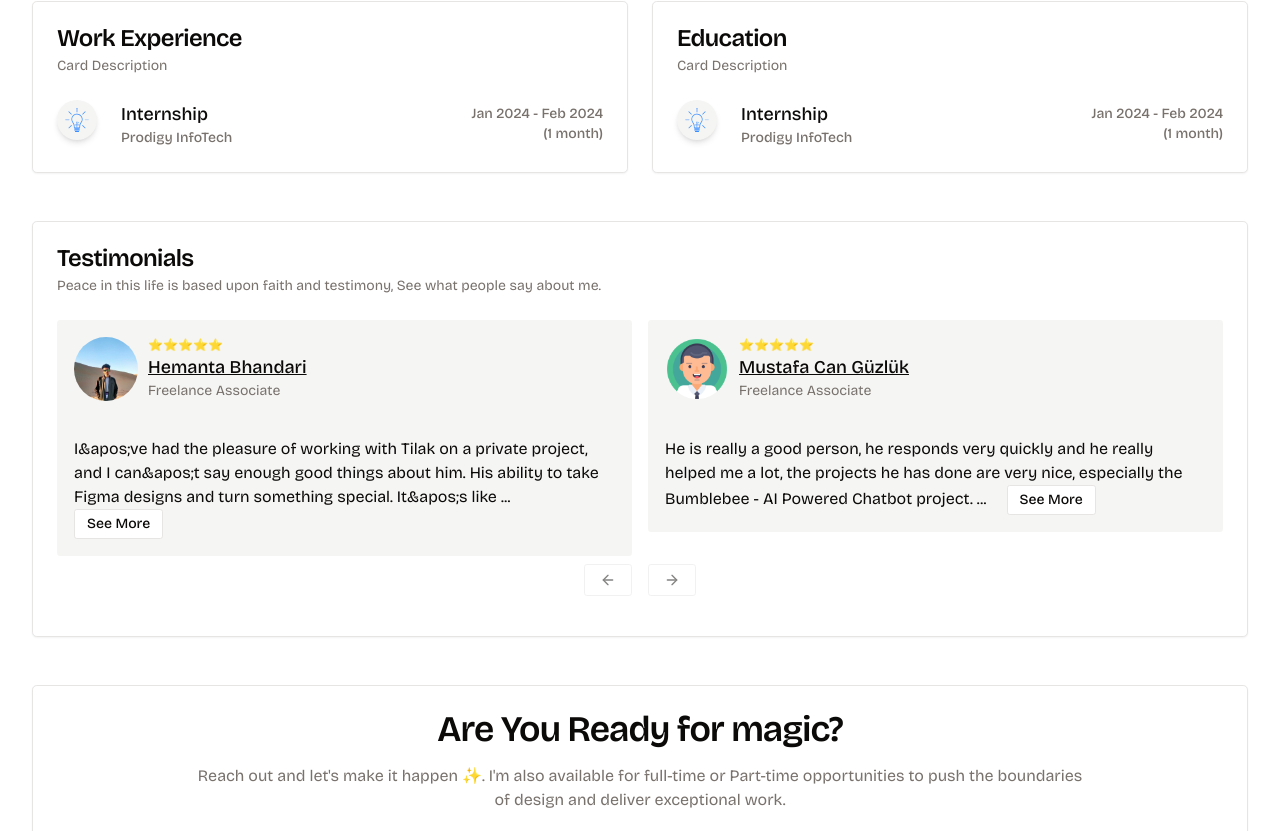
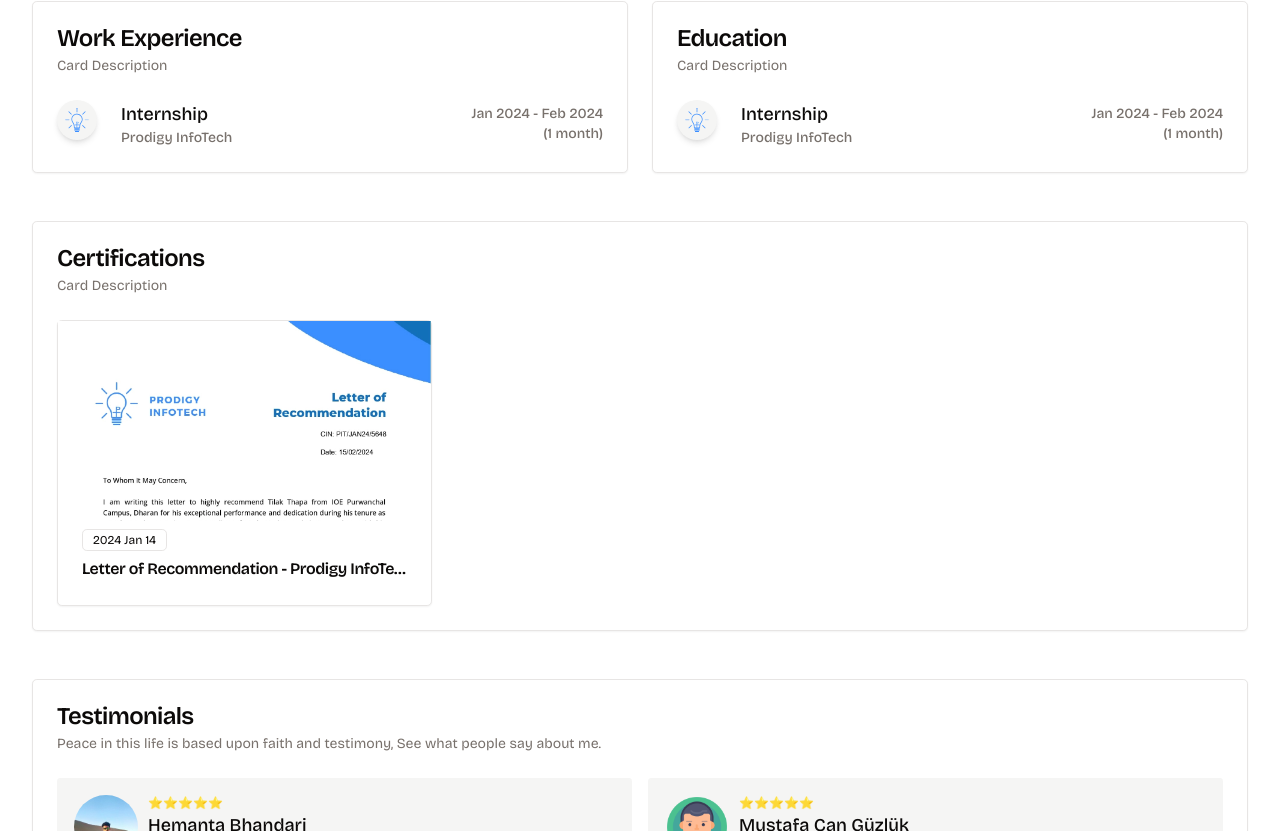
Before and after one commit to jrTilak/jrtilak.dev, a Next.js app: page /about in a window 1280 px wide. Shown: the part 605-1436 px from the top of the page. Built offline with nearby package versions, Linux system fonts and the light colour scheme.

Commit message:
feat: add certifications

```diff
--- /dev/null
+++ b/src/app/(pages)/about/_components/certifications.tsx
@@ -0,0 +1,71 @@
+import React from "react";
+import {
+  Card,
+  CardContent,
+  CardDescription,
+  CardHeader,
+  CardTitle,
+} from "@/components/ui/card";
+import { CERTIFICATION } from "@/data/certification";
+import Image from "next/image";
+import { Badge } from "@/components/ui/badge";
+import Link from "next/link";
+
+const Certifications = () => {
+  return (
+    <section className="container mx-auto">
+      <Card>
+        <CardHeader>
+          <CardTitle>Certifications</CardTitle>
+          <CardDescription>Card Description</CardDescription>
+        </CardHeader>
+        <CardContent className="grid gap-5 grid-cols-1 sm:grid-cols-2 lg:grid-cols-3 2xl:grid-cols-4">
+          {CERTIFICATION.map((certification, i) => (
+            <Card
+              key={i}
+              className="group cursor-pointer hover:shadow-md transition-colors"
+            >
+              <Link
+                target="_blank"
+                href={certification.image}
+                className="w-full h-fit"
+              >
+                <Image
+                  src={certification.image}
+                  alt={certification.title}
+                  width={300}
+                  height={200}
+                  className="w-full h-auto object-cover object-top sm:h-[200px]"
+                />
+              </Link>
+              <CardHeader className="pt-2">
+                <div className="flex justify-between">
+                  <div className="flex flex-wrap gap-2.5">
+                    <Badge
+                      variant={"outline"}
+                      key={i}
+                      className="font-normal w-fit rounded-lg capitalize text-xs"
+                    >
+                      {certification.issuedAt}
+                    </Badge>
+                  </div>
+                </div>
+                <Link
+                  href={certification.link}
+                  target="_blank"
+                  className="hover:underline"
+                >
+                  <CardTitle className="truncate text-base text-left">
+                    {certification.title}
+                  </CardTitle>
+                </Link>
+              </CardHeader>
+            </Card>
+          ))}
+        </CardContent>
+      </Card>
+    </section>
+  );
+};
+
+export default Certifications;
--- a/src/app/(pages)/about/_components/experience.tsx
+++ b/src/app/(pages)/about/_components/experience.tsx
@@ -16,6 +16,7 @@ import { EXPERIENCES } from "@/data/experiences";
 import Image from "next/image";
 import { ChevronDown } from "lucide-react";
 import Link from "next/link";
+import { getCertificationDetails } from "@/helpers/get-certification.details";
 
 const Experience = () => {
   return (
@@ -62,8 +63,33 @@ const Experience = () => {
                       {experience.date.duration})
                     </span>
                   </AccordionTrigger>
-                  <AccordionContent className="font-normal">
-                    {experience.description}
+
+                  <AccordionContent className="font-normal flex flex-col gap-4">
+                    <div> {experience.description}</div>
+
+                    <div className="flex flex-wrap gap-2.5">
+                      {experience.certifications?.map((certification, i) => {
+                        const certificationData =
+                          getCertificationDetails(certification);
+                        return (
+                          <Link
+                            key={i}
+                            href={certificationData.image}
+                            target="_blank"
+                            className="hover:scale-110 transition-all"
+                          >
+                            <Image
+                              src={certificationData.image}
+                              alt={certificationData.title}
+                              height={60}
+                              width={60}
+                              key={i}
+                              className="rounded-md object-cover object-center"
+                            />
+                          </Link>
+                        );
+                      })}
+                    </div>
                   </AccordionContent>
                 </div>
               </div>
--- a/src/app/(pages)/about/page.tsx
+++ b/src/app/(pages)/about/page.tsx
@@ -5,6 +5,7 @@ import Testimonials from "@/components/globals/testimonials";
 import AreYouReady from "@/components/globals/are-you-ready";
 import Experience from "./_components/experience";
 import Education from "./_components/education";
+import Certifications from "./_components/certifications";
 
 const Page = () => {
   return (
@@ -20,6 +21,7 @@ const Page = () => {
         <Experience />
         <Education />
       </section>
+      <Certifications />
       <Testimonials />
       <AreYouReady />
     </div>
--- a/src/data/certification.ts
+++ b/src/data/certification.ts
@@ -0,0 +1,11 @@
+export const CERTIFICATION = [
+  {
+    id: "lor-prodigy",
+    image: "/images/certifications/lor-prodigy.png",
+    issuedAt: "2024 Jan 14",
+    link: "https://prodigyinfotech.dev/",
+    title: "Letter of Recommendation - Prodigy InfoTech",
+  },
+] as const;
+
+export type CertificationId = (typeof CERTIFICATION)[number]["id"];
--- a/src/data/experiences.tsx
+++ b/src/data/experiences.tsx
@@ -1,3 +1,5 @@
+import { CertificationId } from "./certification";
+
 export type Experience = {
   position: string;
   company: {
@@ -11,7 +13,7 @@ export type Experience = {
     duration: string;
   };
   description: React.ReactNode;
-  certifications?: Array<string>;
+  certifications?: Array<CertificationId>;
 };
 
 export const EXPERIENCES: Array<Experience> = [
@@ -32,5 +34,6 @@ export const EXPERIENCES: Array<Experience> = [
       </p>
     ),
     position: "Internship",
+    certifications: ["lor-prodigy"],
   },
 ];
--- /dev/null
+++ b/src/helpers/get-certification.details.ts
@@ -0,0 +1,6 @@
+import { CERTIFICATION, CertificationId } from "@/data/certification";
+
+export const getCertificationDetails = (id: CertificationId) => {
+  const c = CERTIFICATION.find((skill) => skill.id === id);
+  return c!;
+};
```
Also changed, not shown: public/images/certifications/lor-prodigy.png (added).
